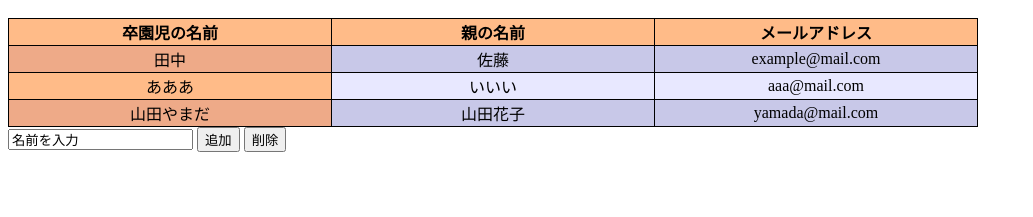
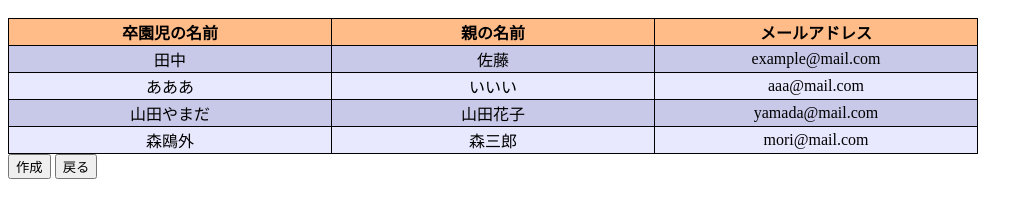
Before and after one commit to enpit2016fun/minipbl_a, a plain HTML site: page view/mail_list.html in a window 1280 px wide. Shown: the part 57-274 px from the top of the page, without its empty margins (0-1033 px from the left). Drawn offline with Linux system fonts and the light colour scheme.

Commit message:
ボタンを作成ボタンと戻るボタンに変更 #8

```diff
--- a/js/mail_list.js
+++ b/js/mail_list.js
@@ -3,6 +3,7 @@ var data1=[
            ,['田中','佐藤','example@mail.com' ]
            ,['あああ','いいい','aaa@mail.com']
            ,['山田やまだ','山田花子','yamada@mail.com']
+           ,['森鴎外','森三郎','mori@mail.com']
            ];
 
 function $E(id_){ return document.getElementById(id_); }
--- a/view/mail_list.html
+++ b/view/mail_list.html
@@ -8,9 +8,7 @@
 <style type="text/css">
 table.tt{border:1px solid black ; border-collapse:collapse;font-size:12pt}
 table.tt td{border:1px solid black;width:20em;text-align:center}
-table.tt tr:nth-child(odd)  td:nth-child(1) {background-color:#EEAA88;}
 table.tt tr:nth-child(odd)  td{background-color:#C8C8E8;}
-table.tt tr:nth-child(even) td:nth-child(1) {background-color:#FFBB88;}
 table.tt tr:nth-child(even) td{background-color:#E8E8FF;}
 table.tt th{border:1px solid black;width:2.5em;text-align:center;
             background-color:#FFBB88}
@@ -26,8 +24,7 @@ table.tt th{border:1px solid black;width:2.5em;text-align:center;
 hiTable.set_table($E('table1'),data1);
 
 </script>
-<input type="text" id="sampleUserInput" value="名前を入力" />
-   <input type="button" name="addBtn" value="追加" onclick="addItem()" />
-    <input type="button" name="delBtn" value="削除" onclick="delItem()" />
+   <input type="submit" name="makeBtn" value="作成"  />
+    <input type="button" name="backBtn" value="戻る" />
   </body>
 </html>
```
